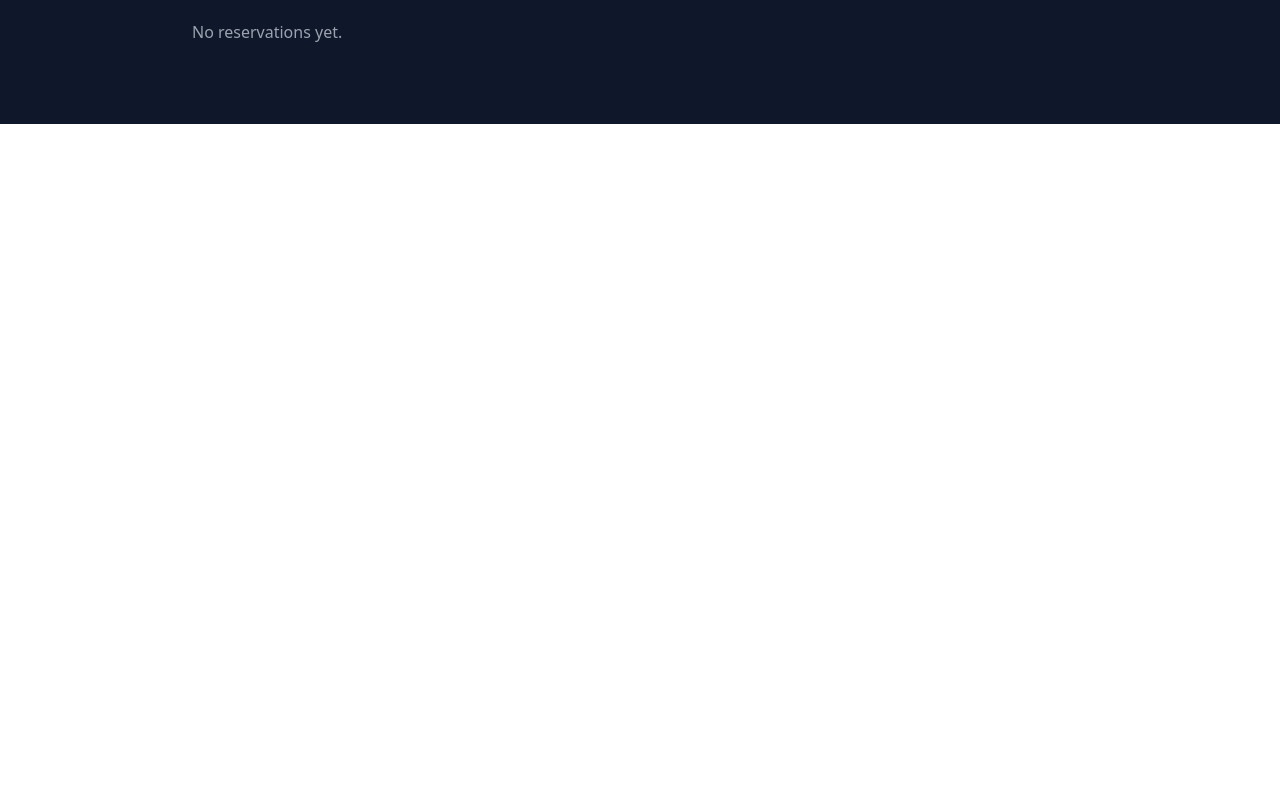
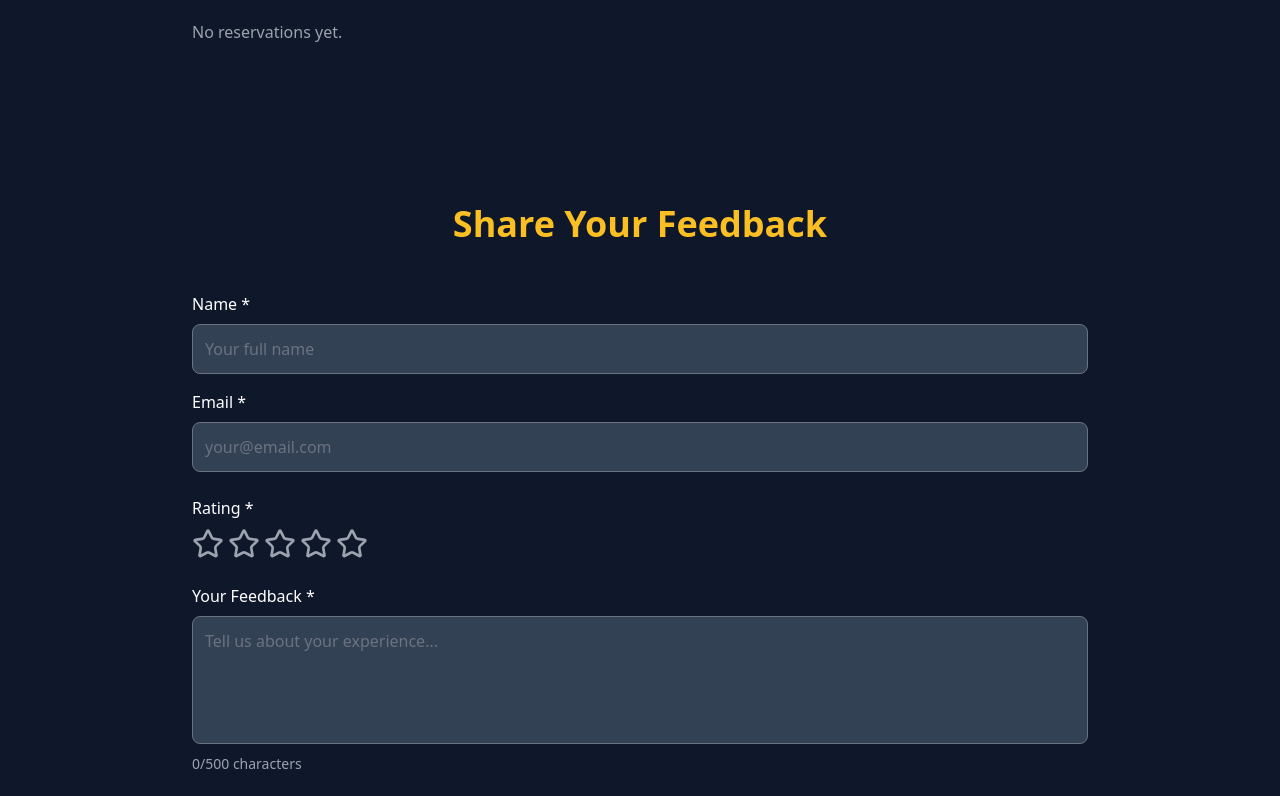
Before and after one commit to EphrataTech/Meskott-Restaurant, a React (Vite) app: page / in a window 1280 px wide. Shown: the part 2460-3256 px from the top of the page. Before the commit the page ends 2584 px from the top, so only its background shows below. Built offline with nearby package versions, Linux system fonts and the light colour scheme.

Commit message:
add render of Feedback Form in App

```diff
--- a/src/App.jsx
+++ b/src/App.jsx
@@ -3,6 +3,7 @@ import { BrowserRouter as Router, Routes, Route } from "react-router-dom"
 import MenuPage from "./components/MenuPage"
 import SignatureDishes from "./components/SignatureDishes"
 import ReservationForm from "./components/ReservationForm"
+import FeedbackForm from "./components/FeedbackForm"
 
 export default function App() {
   return (
@@ -17,6 +18,7 @@ export default function App() {
                 {/* <Hero /> */}
                 <SignatureDishes />
                 <ReservationForm />
+                <FeedbackForm />
                 {/* <ChatBot /> */}
               </main>
             }
```
